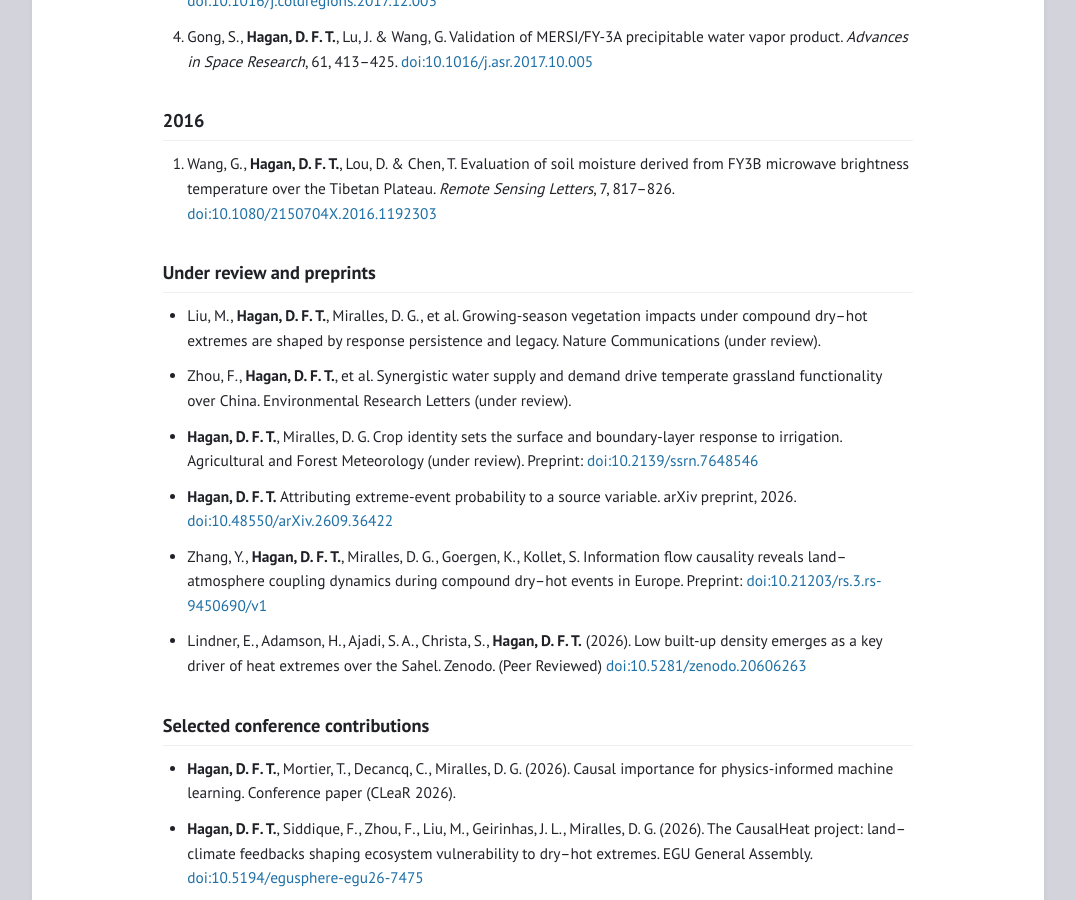
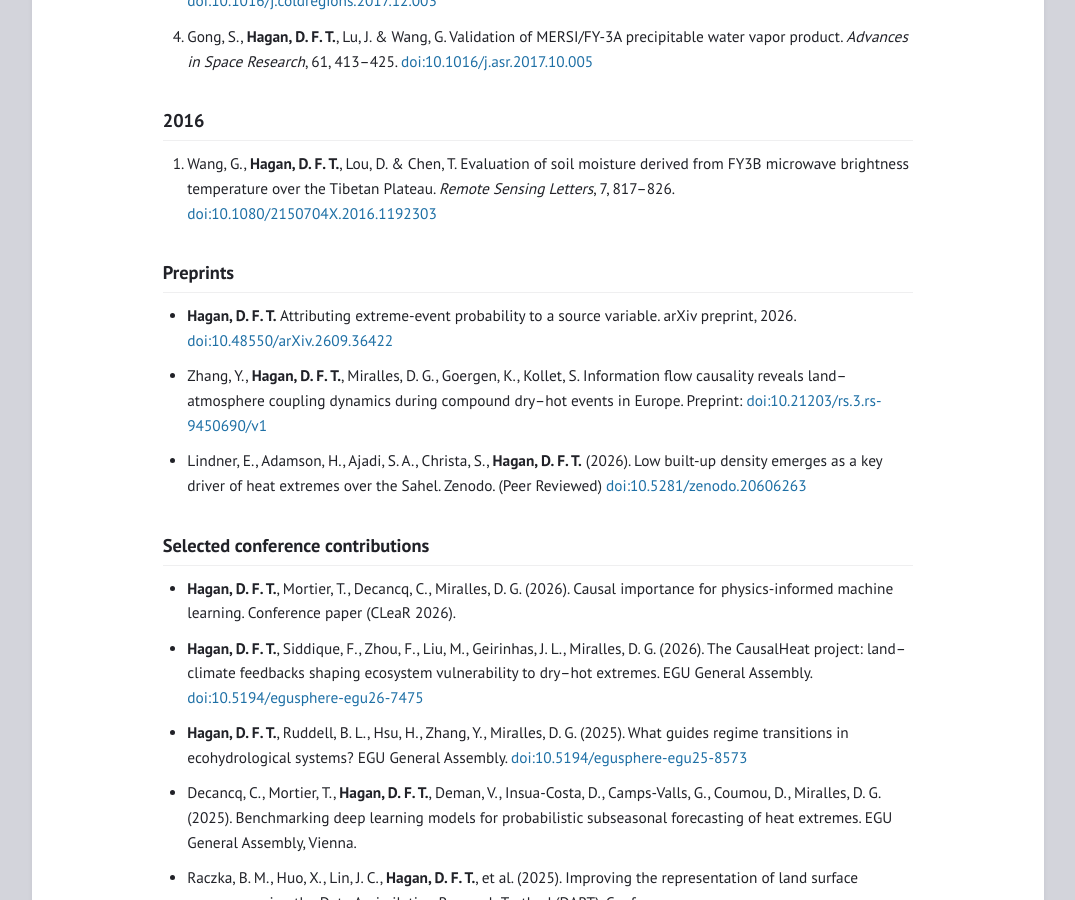
Before and after one commit to Dannyhay/Dannyhay.github.io, a Jekyll site: the page built from publications.md, in a window 1280 px wide and 900 px high, scrolled down 7934 px. Shown: the whole window, without its empty margins (102-1177 px from the left). Built offline with Jekyll 4.4.1, drawn with Linux system fonts in a browser that asks for light colours; a style sheet for code colours, icons or effects is not loaded; some of the changed text lies outside the part shown.

Commit message:
Publications: remove manuscripts under review; keep preprints
Co-Authored-By: Claude Opus 5.5 <noreply@anthropic.com>
Claude-Session: https://claude.ai/code/session_01CJNajmwENLBjSd1vfseR7K

```diff
--- a/publications.md
+++ b/publications.md
@@ -4,7 +4,7 @@ title: "Publications"
 permalink: /Publications/
 ---
 
-Peer-reviewed publications (84), grouped by year, followed by manuscripts under review, selected conference contributions and published datasets; my name is shown in bold. For citation metrics and full texts see <a href="https://scholar.google.com/citations?user=KUfwjYsAAAAJ&hl=en">Google Scholar</a>, <a href="https://orcid.org/0000-0003-3501-9783">ORCID</a> or <a href="https://www.researchgate.net/profile/Daniel-Hagan-2">ResearchGate</a>.
+Peer-reviewed publications (84), grouped by year, followed by preprints, selected conference contributions and published datasets; my name is shown in bold. For citation metrics and full texts see <a href="https://scholar.google.com/citations?user=KUfwjYsAAAAJ&hl=en">Google Scholar</a>, <a href="https://orcid.org/0000-0003-3501-9783">ORCID</a> or <a href="https://www.researchgate.net/profile/Daniel-Hagan-2">ResearchGate</a>.
 
 <h2 class="pubs-year">2026</h2>
 <ol class="publist">
@@ -134,11 +134,8 @@ Peer-reviewed publications (84), grouped by year, followed by manuscripts under
   <li>Wang, G., <span class="me">Hagan, D. F. T.</span>, Lou, D. &amp; Chen, T. Evaluation of soil moisture derived from FY3B microwave brightness temperature over the Tibetan Plateau. <span class="venue">Remote Sensing Letters</span>, 7, 817–826. <a class="doi" href="https://doi.org/10.1080/2150704X.2016.1192303">doi:10.1080/2150704X.2016.1192303</a></li>
 </ol>
 
-<h2 class="pubs-year">Under review and preprints</h2>
+<h2 class="pubs-year">Preprints</h2>
 <ul class="publist">
-  <li>Liu, M., <span class="me">Hagan, D. F. T.</span>, Miralles, D. G., et al. Growing-season vegetation impacts under compound dry–hot extremes are shaped by response persistence and legacy. Nature Communications (under review).</li>
-  <li>Zhou, F., <span class="me">Hagan, D. F. T.</span>, et al. Synergistic water supply and demand drive temperate grassland functionality over China. Environmental Research Letters (under review).</li>
-  <li><span class="me">Hagan, D. F. T.</span>, Miralles, D. G. Crop identity sets the surface and boundary-layer response to irrigation. Agricultural and Forest Meteorology (under review). Preprint: <a class="doi" href="https://doi.org/10.2139/ssrn.7648546">doi:10.2139/ssrn.7648546</a></li>
   <li><span class="me">Hagan, D. F. T.</span> Attributing extreme-event probability to a source variable. arXiv preprint, 2026. <a class="doi" href="https://doi.org/10.48550/arXiv.2609.36422">doi:10.48550/arXiv.2609.36422</a></li>
   <li>Zhang, Y., <span class="me">Hagan, D. F. T.</span>, Miralles, D. G., Goergen, K., Kollet, S. Information flow causality reveals land–atmosphere coupling dynamics during compound dry–hot events in Europe. Preprint: <a class="doi" href="https://doi.org/10.21203/rs.3.rs-9450690/v1">doi:10.21203/rs.3.rs-9450690/v1</a></li>
   <li>Lindner, E., Adamson, H., Ajadi, S. A., Christa, S., <span class="me">Hagan, D. F. T.</span> (2026). Low built-up density emerges as a key driver of heat extremes over the Sahel. Zenodo. (Peer Reviewed) <a class="doi" href="https://doi.org/10.5281/zenodo.20606263">doi:10.5281/zenodo.20606263</a></li>
```
